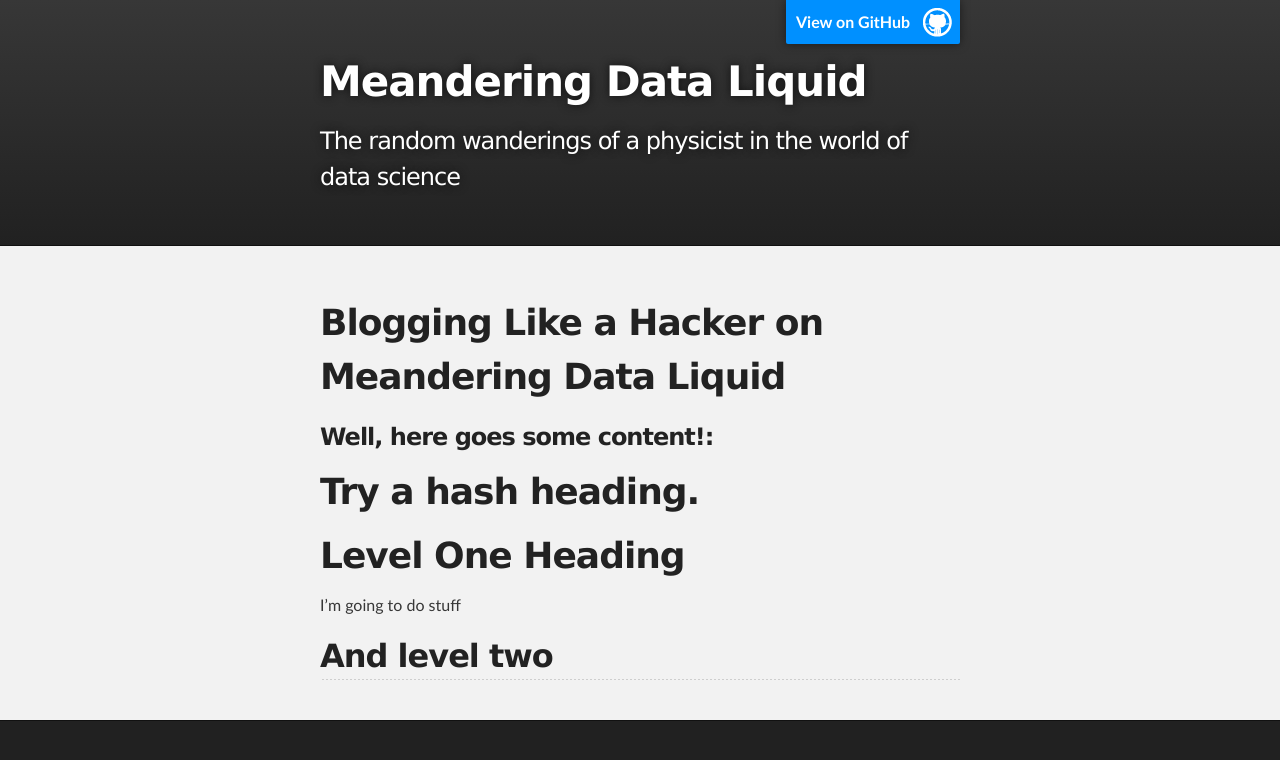
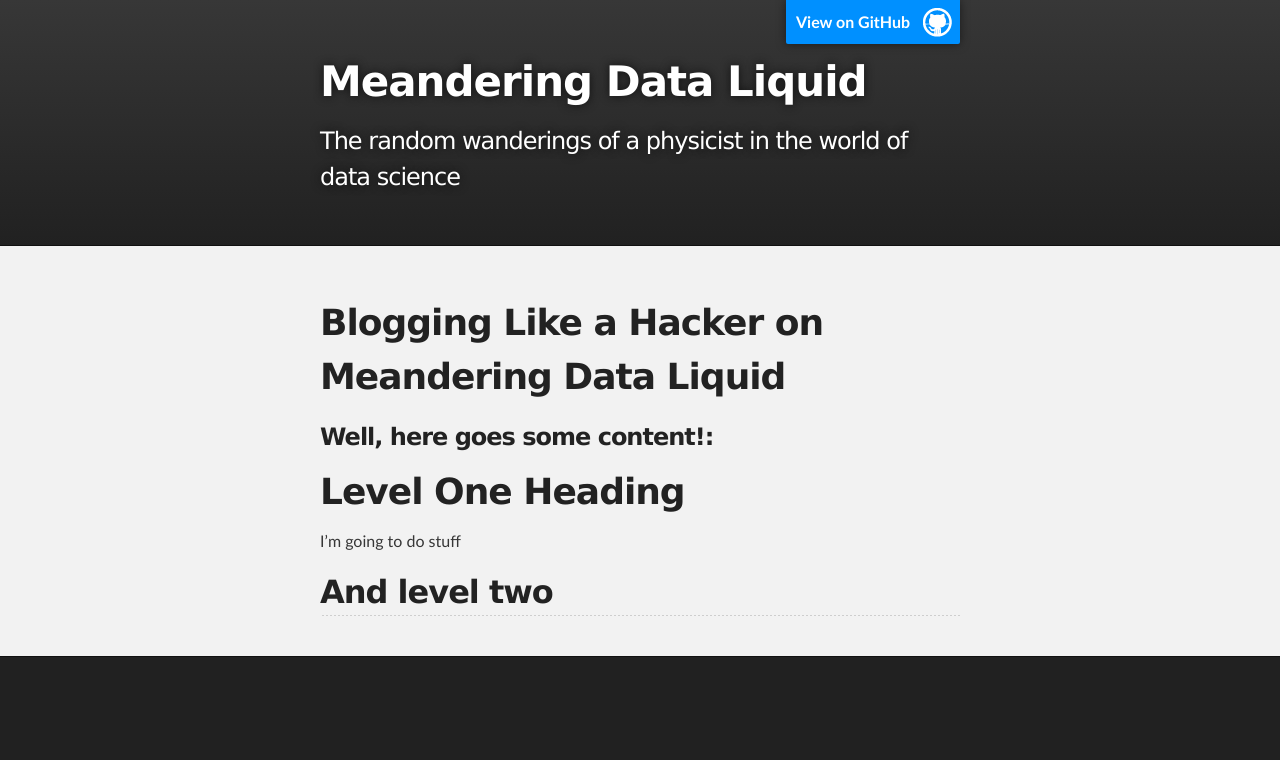
Before and after one commit to vgm64/vgm64.github.io, a Jekyll site: the page built from _posts/2014-05-09-how-i-made-a-post.md, in a window 1280 px wide. Shown: the top 760 px of the page. Built offline with Jekyll 4.4.1, drawn with Linux system fonts in a browser that asks for light colours.

Commit message:
It wasn't the has, it was something else?

```diff
--- a/_posts/2014-05-09-how-i-made-a-post.md
+++ b/_posts/2014-05-09-how-i-made-a-post.md
@@ -2,8 +2,6 @@
 layout: post
 title: Blogging Like a Hacker
 ---
-
-# Try a hash heading.
 
 Level One Heading
 =================
```
